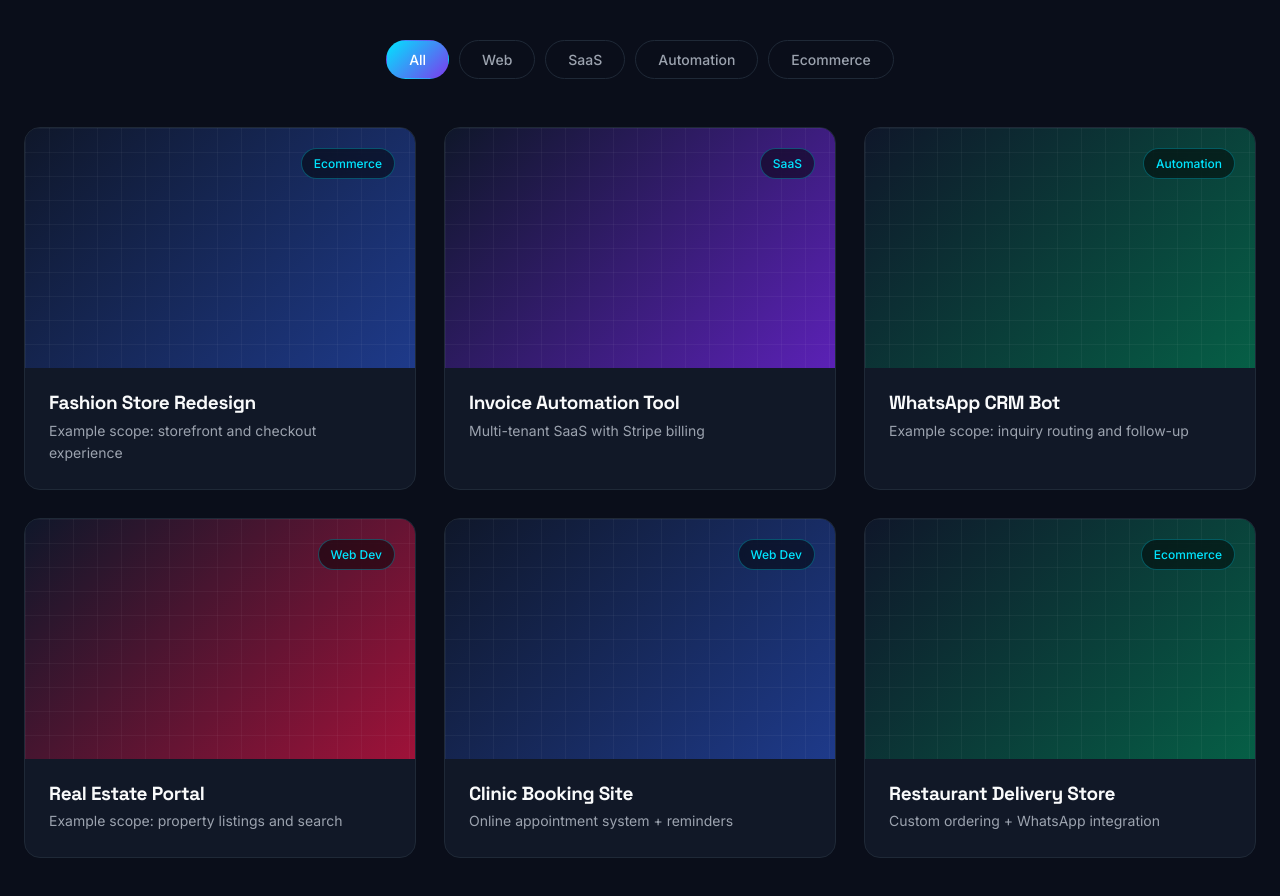
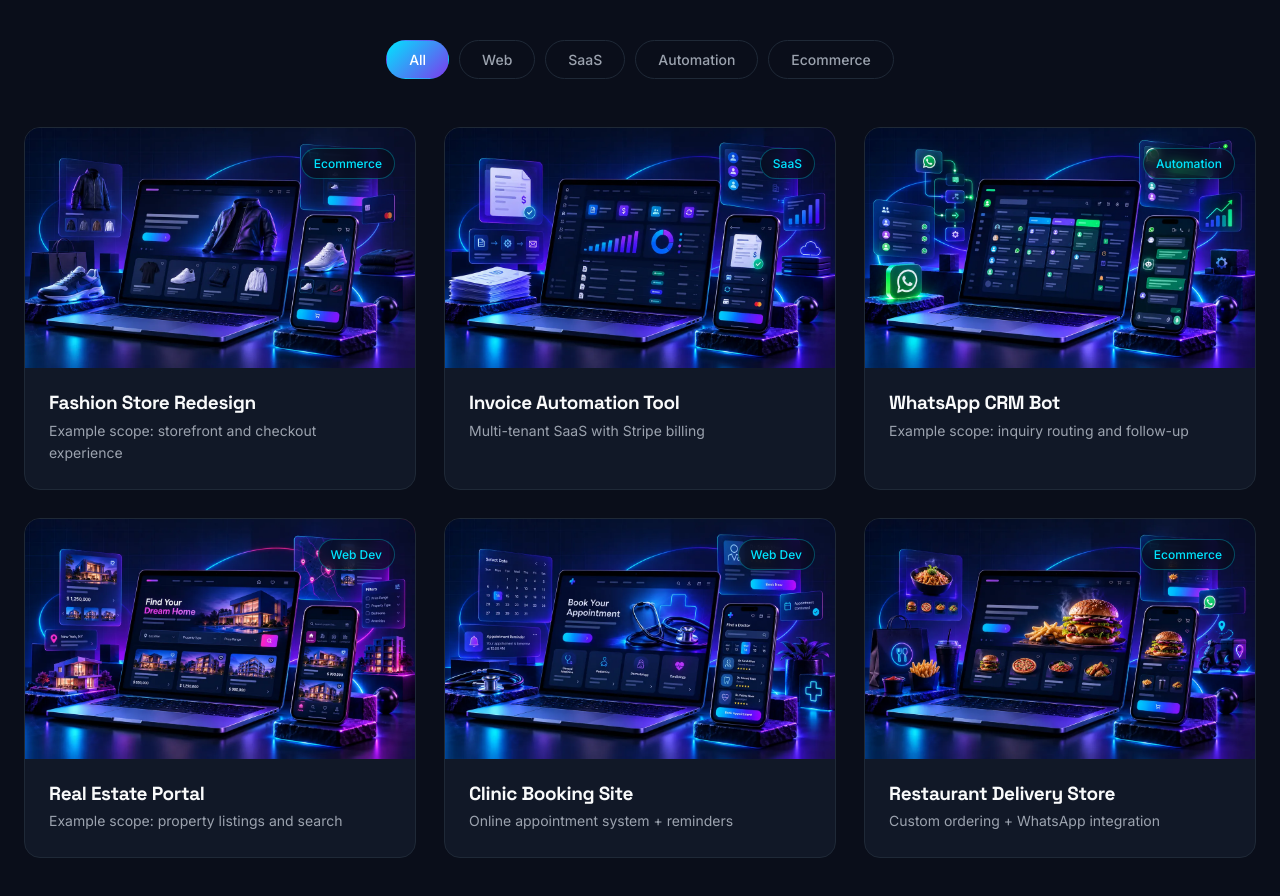
Before and after one commit to webnoxhub/Webnox-Hub, a plain HTML site: page pages/work.html in a window 1280 px wide. Shown: the part 880-1776 px from the top of the page. Drawn offline with Linux system fonts and the light colour scheme; animation ran at ten frames a second.

Commit message:
Add work and services images, fix caching

```diff
--- a/assets/css/style.css
+++ b/assets/css/style.css
@@ -779,3 +779,8 @@ input[type="checkbox"] { width: auto; accent-color: #7c3aed; }
 .sd-visual.has-img::after { display: none; }
 .sd-visual.has-img img { position: absolute; inset: 0; width: 100%; height: 100%; object-fit: cover; }
 .sd-caption { position: absolute; left: 14px; bottom: 12px; z-index: 2; font-size: 11px; letter-spacing: .04em; color: rgba(255,255,255,.7); background: rgba(8,11,20,.55); padding: 4px 10px; border-radius: 999px; backdrop-filter: blur(6px); }
+
+/* Work page card images */
+.work-thumb.has-img::after { display: none; }
+.work-thumb.has-img img { position: absolute; inset: 0; width: 100%; height: 100%; object-fit: cover; object-position: center; }
+.work-thumb.has-img .work-tag { background: rgba(8,11,20,.6); backdrop-filter: blur(6px); }
--- a/pages/work.html
+++ b/pages/work.html
@@ -51,27 +51,27 @@
 
         <div class="work-grid">
             <div class="work-card" data-cat="ecommerce" data-anim>
-                <div class="work-thumb thumb-1"><span class="work-tag">Ecommerce</span></div>
+                <div class="work-thumb has-img thumb-1"><img src="../assets/images/work/fashion-store-redesign.webp" alt="Illustration of an online fashion store on laptop and phone" width="1200" height="750" decoding="async" /><span class="work-tag">Ecommerce</span></div>
                 <div class="work-info"><h4>Fashion Store Redesign</h4><p>Example scope: storefront and checkout experience</p></div>
             </div>
             <div class="work-card" data-cat="saas" data-anim>
-                <div class="work-thumb thumb-2"><span class="work-tag">SaaS</span></div>
+                <div class="work-thumb has-img thumb-2"><img src="../assets/images/work/invoice-automation-tool.webp" alt="Illustration of an invoicing dashboard with billing and reports" width="1200" height="750" decoding="async" /><span class="work-tag">SaaS</span></div>
                 <div class="work-info"><h4>Invoice Automation Tool</h4><p>Multi-tenant SaaS with Stripe billing</p></div>
             </div>
             <div class="work-card" data-cat="automation" data-anim>
-                <div class="work-thumb thumb-3"><span class="work-tag">Automation</span></div>
+                <div class="work-thumb has-img thumb-3"><img src="../assets/images/work/whatsapp-crm-bot.webp" alt="Illustration of a WhatsApp CRM bot with chat flow and contact pipeline" width="1200" height="750" decoding="async" /><span class="work-tag">Automation</span></div>
                 <div class="work-info"><h4>WhatsApp CRM Bot</h4><p>Example scope: inquiry routing and follow-up</p></div>
             </div>
             <div class="work-card" data-cat="web" data-anim>
-                <div class="work-thumb thumb-4"><span class="work-tag">Web Dev</span></div>
+                <div class="work-thumb has-img thumb-4"><img src="../assets/images/work/real-estate-portal.webp" alt="Illustration of a property listings portal with search and map" width="1200" height="750" loading="lazy" decoding="async" /><span class="work-tag">Web Dev</span></div>
                 <div class="work-info"><h4>Real Estate Portal</h4><p>Example scope: property listings and search</p></div>
             </div>
             <div class="work-card" data-cat="web" data-anim>
-                <div class="work-thumb thumb-1"><span class="work-tag">Web Dev</span></div>
+                <div class="work-thumb has-img thumb-1"><img src="../assets/images/work/clinic-booking-site.webp" alt="Illustration of a clinic appointment booking website on laptop and phone" width="1200" height="750" loading="lazy" decoding="async" /><span class="work-tag">Web Dev</span></div>
                 <div class="work-info"><h4>Clinic Booking Site</h4><p>Online appointment system + reminders</p></div>
             </div>
             <div class="work-card" data-cat="ecommerce" data-anim>
-                <div class="work-thumb thumb-3"><span class="work-tag">Ecommerce</span></div>
+                <div class="work-thumb has-img thumb-3"><img src="../assets/images/work/restaurant-delivery-store.webp" alt="Illustration of a restaurant online ordering store with delivery" width="1200" height="750" loading="lazy" decoding="async" /><span class="work-tag">Ecommerce</span></div>
                 <div class="work-info"><h4>Restaurant Delivery Store</h4><p>Custom ordering + WhatsApp integration</p></div>
             </div>
         </div>
```
Also changed, not shown: scripts/prepare-deploy.mjs (+7 -5 lines), assets/images/work/clinic-booking-site.webp (added), assets/images/work/fashion-store-redesign.webp (added), assets/images/work/invoice-automation-tool.webp (added), assets/images/work/real-estate-portal.webp (added), assets/images/work/restaurant-delivery-store.webp (added), assets/images/work/whatsapp-crm-bot.webp (added).
